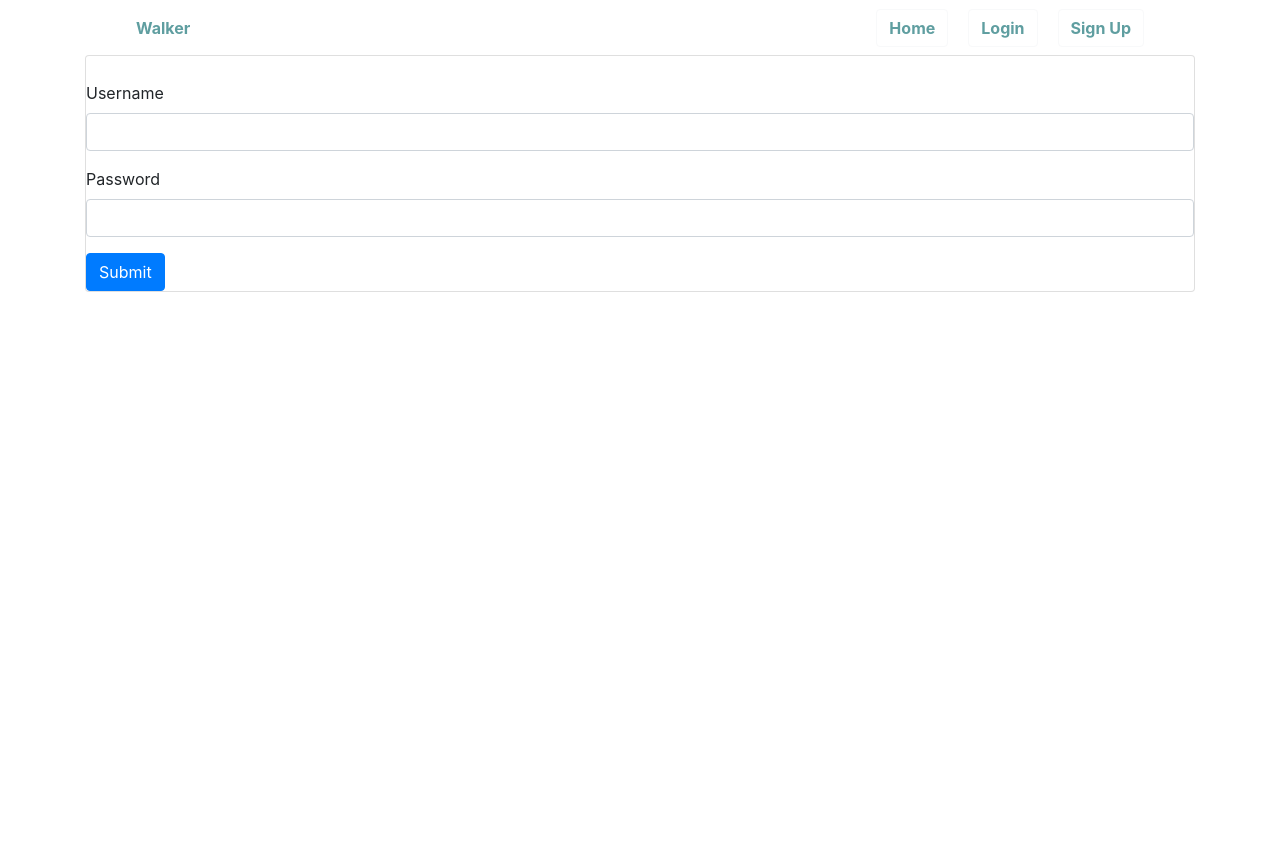
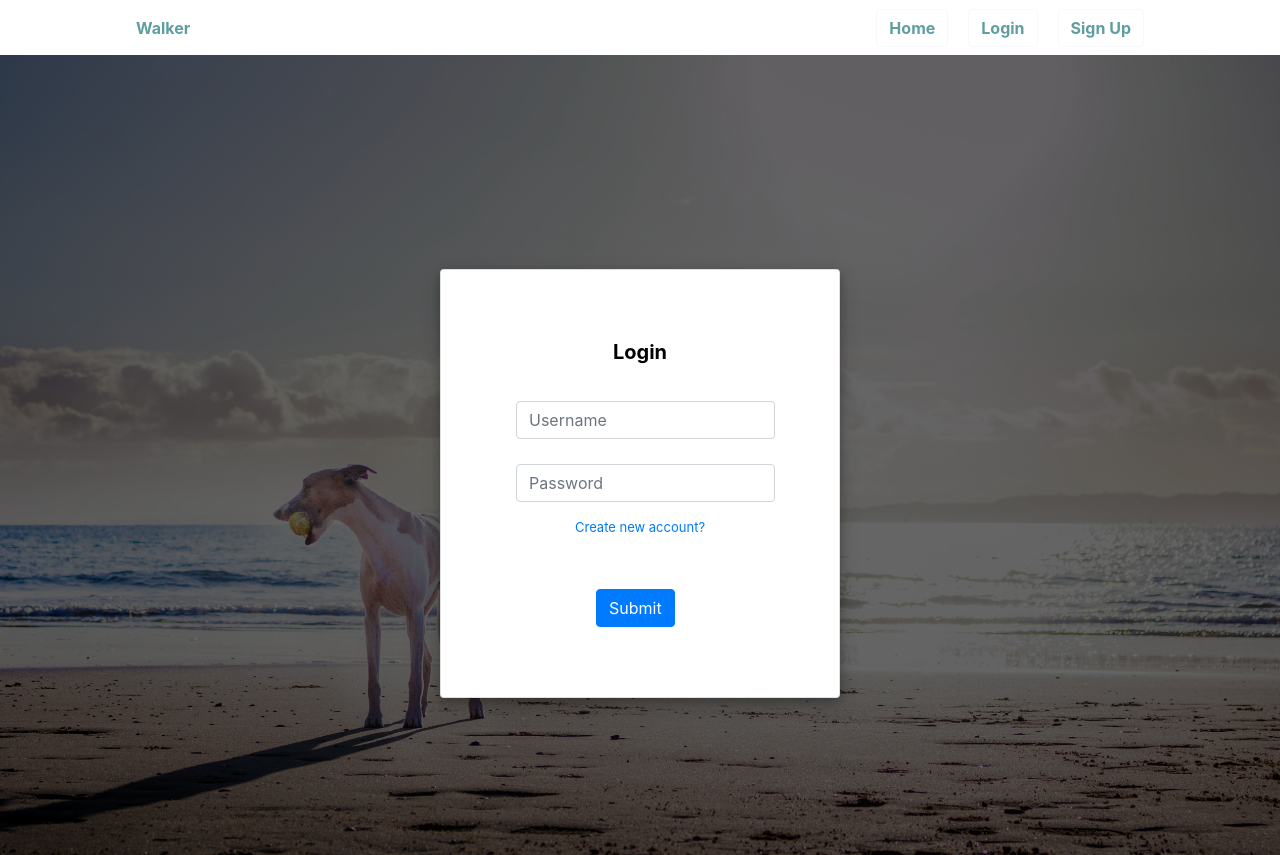
Before and after one commit to elafarga10/Walker-FrontEnd, a React (Create React App) app: page /login in a window 1280 px wide. Before the commit the page ends 800 px from the top, so only its background shows below. Built offline with nearby package versions, Linux system fonts and the light colour scheme.

Commit message:
added delete functionality for individual entries

```diff
--- a/src/App.js
+++ b/src/App.js
@@ -9,7 +9,7 @@ import { Layout } from './components/Layout';
 import { NavigationBar } from './components/Navigation';
 import LoginForm from './components/LoginForm';
 import SignupForm from './components/SignupForm';
-import  LoggedInNav  from './components/LoggedInNav';
+import LoggedInNav from './components/LoggedInNav';
 import LoggedInHome from './components/LoggedInHome';
 import axios from 'axios';
 import Home from './components/Home';
@@ -159,8 +159,8 @@ class App extends React.Component {
 								);
 							}}
 						/>
-						<Layout>
-							<Route
+
+						<Route
 							exact
 							path='/login'
 							render={() => {
@@ -185,8 +185,6 @@ class App extends React.Component {
 								);
 							}}
 						/>
-						</Layout>
-
 					</Switch>
 				</Router>
 			</>
--- a/src/components/HomeCards.js
+++ b/src/components/HomeCards.js
@@ -92,13 +92,13 @@ export const InfoCards = () => (
 							<LinkContainer to={`/`}>
 								<Card className='card'>
 
-									<Card.Body>
-										<Card.Title className='text'>
+									<Card.Body className='text'>
+										<Card.Title >
 											Not just for your dog
 										</Card.Title>
-										<Card.Text className='text'>
+										<Card.Text >
 											With the ability to record distance and time you can easily keep a record of your own
-											personal best walks
+											personal best walks.
 										</Card.Text>
 									</Card.Body>
 								</Card>
@@ -117,10 +117,9 @@ export const InfoCards = () => (
 							<Card>
 
 								<Card.Body className='text'>
-									<Card.Title>Visual Progress</Card.Title>
+									<Card.Title>Simple Fix</Card.Title>
 									<Card.Text>
-										Want to upload images too? Walker allows for users to upload
-										their own images of their dogs via url!
+										Make a mistake? Walker allows for easy editing or deleting of individual walks so your stats can always be up to date!
 									</Card.Text>
 								</Card.Body>
 							</Card>
--- a/src/components/LoggedInNav.js
+++ b/src/components/LoggedInNav.js
@@ -105,7 +105,8 @@ class LoggedInNav extends React.Component {
 						<Nav className='ml-auto'>
 							<Nav.Item className='item'>
 								<Button variant='outline-light' href='/'>
-									Welcome, {this.props.username}
+									Welcome,{' '}
+									{this.props.username.charAt(0).toUpperCase() + this.props.username.slice(1)}
 								</Button>
 							</Nav.Item>
 							<Nav.Item className='item'>
--- a/src/components/LoginForm.js
+++ b/src/components/LoginForm.js
@@ -1,16 +1,75 @@
 import React from 'react';
 import { Redirect } from 'react-router-dom';
-import { Form, Button, Card } from 'react-bootstrap';
+import {
+	Form,
+	Button,
+	Card,
+	Jumbotron as Jumbo,
+	Container,
+} from 'react-bootstrap';
 import styled from 'styled-components';
-
+import dogwalking from '../images/dog-walking2.jpg';
 
 let Styles = styled.div`
 	.username {
 		margin-top: 25px;
-		width: 100%;
+		margin-left: 75px;
+		margin-right: 75px;
+		width: 65%;
+	}
+
+	.password {
+		margin-top: 25px;
+		margin-left: 75px;
+		margin-right: 75px;
+		width: 65%;
+	}
+	.login {
+		text-align: center;
+		font-weight: Bold;
+		color: #000;
+	}
+	.submit {
+		padding-top: 35px;
+		margin-left: 155px;
+		margin-right: 155px;
 	}
 	.card {
+		padding: 70px 0;
+		box-shadow: 0 4px 8px 0 rgba(0, 0, 0, 0.2), 0 6px 20px 0 rgba(0, 0, 0, 0.19);
+		width: 400px;
+	}
+	.content {
+		display: flex;
+		justify-content: center;
+		align-items: center;
+		padding-top: 150px;
+	}
+	.jumbo {
+		background: url(${dogwalking}) no-repeat fixed bottom;
+		background-size: cover;
+		color: #efefef;
+		height: 100vh;
+		width: 100%;
+		position: absolute;
+		z-index: -2;
+		margin-bottom: 0px;
+	}
+	.overlay {
+		background-color: #000;
+		opacity: 0.6;
+		position: absolute;
+		top: 0;
+		left: 0;
+		bottom: 0;
+		right: 0;
+		z-index: -1;
+	}
 
+	p {
+		color: #000;
+		text-align: center;
+		font-size: 13px;
 	}
 `;
 
@@ -36,55 +95,55 @@ class LoginForm extends React.Component {
 		}
 		return (
 			<Styles>
+				<Jumbo fluid className='jumbo'>
+					<div className='overlay'></div>
+					<Container>
+						<div className='content'>
 							<Card>
+								<Card.Title className='login'>Login</Card.Title>
 								<Form>
 									<Form.Group className='username'>
-							<Form.Label htmlFor='username'>Username</Form.Label>
+										<div className='box1'>
 											<Form.Control
 												type='text'
+												placeholder='Username'
 												name='username'
 												value={this.state.username}
 												onChange={this.handle_change}></Form.Control>
+										</div>
 									</Form.Group>
-						<Form.Group className='password' controlId='formBasicPassword'>
-							<Form.Label htmlFor='password'>Password</Form.Label>
+									<Form.Group
+										className='password'
+										controlId='formBasicPassword'>
 										<Form.Control
 											type='password'
 											name='password'
+											placeholder='Password'
 											value={this.state.password}
 											onChange={this.handle_change}></Form.Control>
 									</Form.Group>
-						<Button onClick={(e) => this.props.handle_login(e, this.state)}>
+									<div>
+										<p>
+											<a href='/signup'>Create new account?</a>
+										</p>
+									</div>
+									<div className='submit'>
+										<Button
+											onClick={(e) => this.props.handle_login(e, this.state)}>
 											Submit
 										</Button>
+									</div>
 								</Form>
-					<div style={{ display: this.props.errormessage ? 'block' : 'none' }}>
+								<div
+									style={{
+										display: this.props.errormessage ? 'block' : 'none',
+									}}>
 									{this.props.errormessage}
 								</div>
 							</Card>
-
-				{/* <div className='auth-forms'>
-					<form onSubmit={(e) => this.props.handle_login(e, this.state)}>
-						<label htmlFor='username'>Username</label>
-						<input
-							type='text'
-							name='username'
-							value={this.state.username}
-							onChange={this.handle_change}
-						/>
-						<label htmlFor='password'>Password</label>
-						<input
-							type='password'
-							name='password'
-							value={this.state.password}
-							onChange={this.handle_change}
-						/>
-						<input className='submit-button' type='submit' value='LOG IN' />
-					</form>
 						</div>
-				<div style={{ display: this.props.errormessage ? 'block' : 'none' }}>
-					{this.props.errormessage}
-				</div> */}
+					</Container>
+				</Jumbo>
 			</Styles>
 		);
 	}
--- a/src/components/SignupForm.js
+++ b/src/components/SignupForm.js
@@ -1,7 +1,77 @@
 import React from 'react';
 import { Redirect } from 'react-router-dom';
-import { Form, Button } from 'react-bootstrap';
+import {
+	Form,
+	Button,
+	Card,
+	Jumbotron as Jumbo,
+	Container,
+} from 'react-bootstrap';
 import styled from 'styled-components';
+import dogwalking from '../images/dog-walking2.jpg';
+
+let Styles = styled.div`
+	.username {
+		margin-top: 25px;
+		margin-left: 75px;
+		margin-right: 75px;
+		width: 65%;
+	}
+
+	.password {
+		margin-top: 25px;
+		margin-left: 75px;
+		margin-right: 75px;
+		width: 65%;
+	}
+	.signup {
+		text-align: center;
+		font-weight: Bold;
+		color: #000;
+	}
+	.submit {
+		padding-top: 35px;
+		margin-left: 155px;
+		margin-right: 155px;
+	}
+	.card {
+		padding: 70px 0;
+		box-shadow: 0 4px 8px 0 rgba(0, 0, 0, 0.2), 0 6px 20px 0 rgba(0, 0, 0, 0.19);
+		width: 400px;
+	}
+	.content {
+		display: flex;
+		justify-content: center;
+		align-items: center;
+		padding-top: 150px;
+	}
+
+	.jumbo {
+		background: url(${dogwalking}) no-repeat fixed bottom;
+		background-size: cover;
+		color: #efefef;
+		height: 100vh;
+		width: 100%;
+		position: absolute;
+		z-index: -2;
+		margin-bottom: 0px;
+	}
+	.overlay {
+		background-color: #000;
+		opacity: 0.6;
+		position: absolute;
+		top: 0;
+		left: 0;
+		bottom: 0;
+		right: 0;
+		z-index: -1;
+	}
+	p {
+		color: #000;
+		text-align: center;
+		font-size: 13px;
+	}
+`;
 class SignupForm extends React.Component {
 	state = {
 		username: '',
@@ -32,56 +102,57 @@ class SignupForm extends React.Component {
 			return <Redirect to='/' />;
 		}
 		return (
-			<>
+			<Styles>
+				<Jumbo fluid className='jumbo'>
+					<div className='overlay'></div>
+					<Container>
+						<div className='content'>
+							<Card>
+								<Card.Title className='signup'>Sign Up!</Card.Title>
 								<Form>
-					<Form.Group>
-						<Form.Label htmlFor='username'>Username</Form.Label>
+									<Form.Group className='username'>
+										<div className='box1'>
 											<Form.Control
 												type='text'
+												placeholder='Username'
 												name='username'
 												value={this.state.username}
 												onChange={this.handle_change}></Form.Control>
+										</div>
 									</Form.Group>
-					<Form.Group controlId='formBasicPassword'>
-						<Form.Label htmlFor='password'>Password</Form.Label>
+									<Form.Group
+										className='password'
+										controlId='formBasicPassword'>
 										<Form.Control
 											type='password'
 											name='password'
+											placeholder='Password'
 											value={this.state.password}
 											onChange={this.handle_change}></Form.Control>
 									</Form.Group>
-					<Button onClick={(e) => this.props.handle_signup(e, this.state)}>
+									<div>
+										<p>
+											<a href='/login'>Already have an account?</a>
+										</p>
+									</div>
+									<div className='submit'>
+										<Button
+											onClick={(e) => this.props.handle_signup(e, this.state)}>
 											Submit
 										</Button>
+									</div>
 								</Form>
 								<div
 									style={{
-						display: this.state.errormessage === null ? 'none' : 'block',
+										display: this.props.errormessage ? 'block' : 'none',
 									}}>
-					{this.state.errormessage}
+									{this.props.errormessage}
 								</div>
-				{/* <form onSubmit={(e) => this.props.handle_signup(e, this.state)}>
-					<h4>Sign Up</h4>
-					<label htmlFor='username'>Username</label>
-					<input
-						type='text'
-						name='username'
-						value={this.state.username}
-						onChange={this.handle_change}
-					/>
-					<label htmlFor='password'>Password</label>
-					<input
-						type='password'
-						name='password'
-						value={this.state.password}
-						onChange={this.handle_change}
-					/>
-					<input type='submit' />
-				</form>
-				<div style={{display: this.state.errormessage === null ? 'none' : 'block'}}>
-					{this.state.errormessage}
-				</div> */}
-			</>
+							</Card>
+						</div>
+					</Container>
+				</Jumbo>
+			</Styles>
 		);
 	}
 }
```
Also changed, not shown: 2 other files (tests, documents, lock files or other folders). Lines whose indentation alone changed are shown as unchanged.
